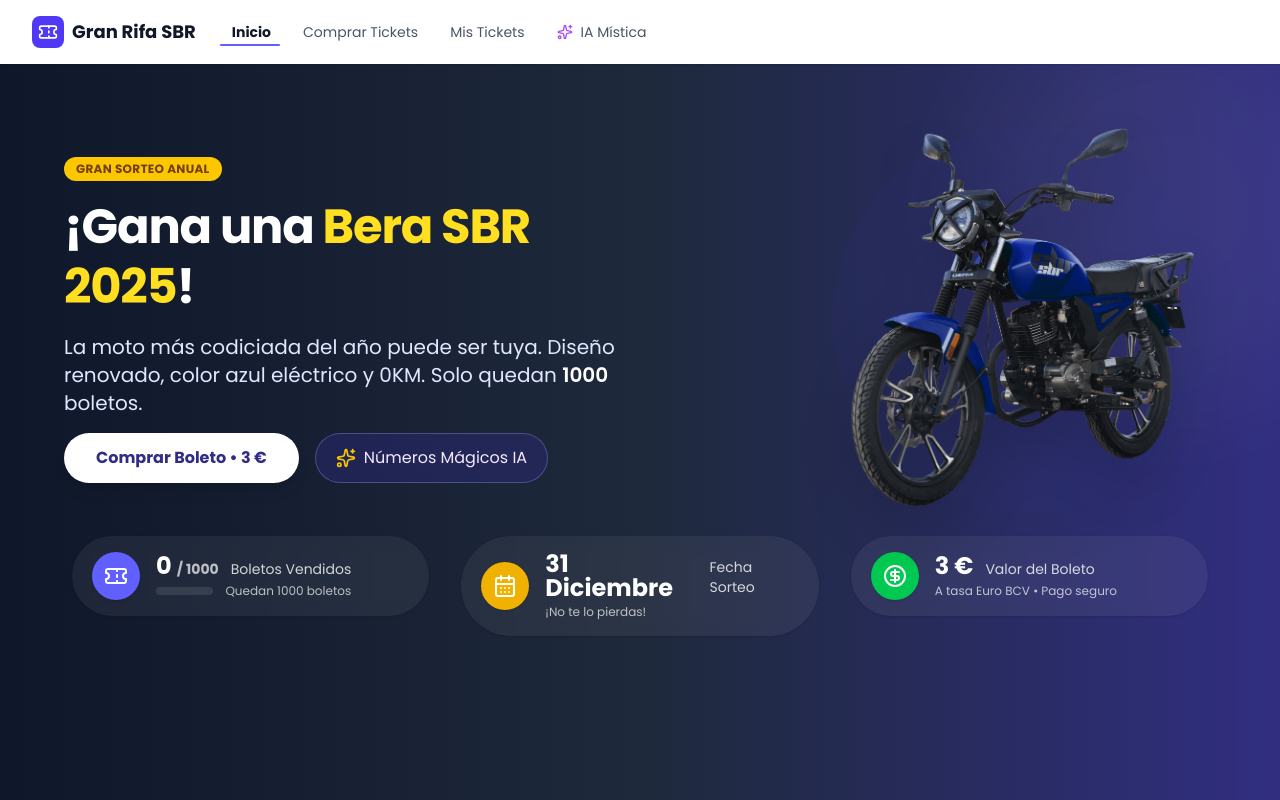
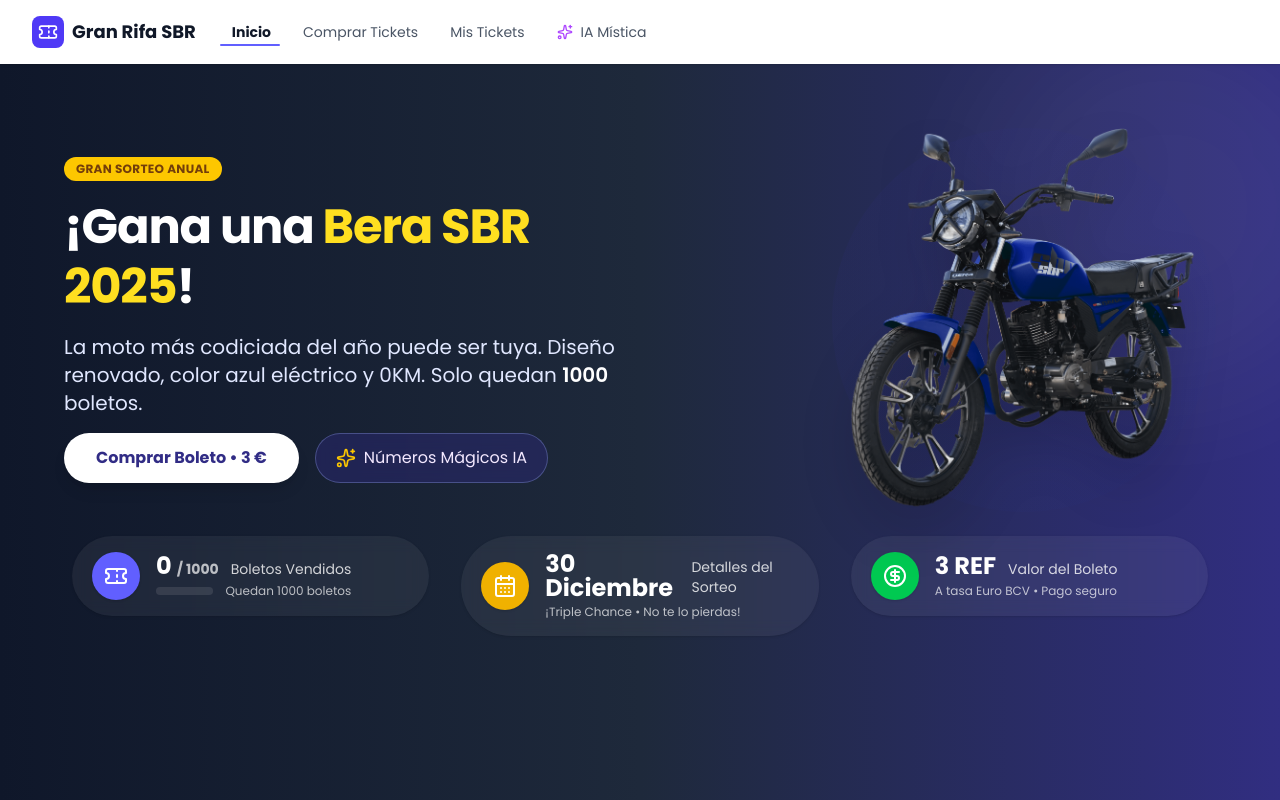
Before and after one commit to WafflesMeller/rifa-inju--2025, a React (Vite) app: page / in a window 1280 px wide. Shown: the top 800 px of the page. Built offline with nearby package versions, Linux system fonts and the light colour scheme; no server answers; the database is empty.

Commit message:
Actualizando detalles del sorteo

```diff
--- a/src/page/HomePage.jsx
+++ b/src/page/HomePage.jsx
@@ -117,18 +117,18 @@ const HomePage = ({ TICKET_PRICE, setActiveTab, totalSold, totalTickets }) => {
 
                     <div className="px-2">
                       <StatCounter
-                        title="Fecha Sorteo"
-                        value="31 Diciembre"
+                        title="Detalles del Sorteo"
+                        value="30 Diciembre"
                         icon={CalendarDays}
                         color="bg-yellow-500"
-                        hint="¡No te lo pierdas!"
+                        hint="¡Triple Chance • No te lo pierdas!"
                       />
                     </div>
 
                     <div className="px-2">
                       <StatCounter
                         title="Valor del Boleto"
-                        value={`${TICKET_PRICE} €`}
+                        value={`${TICKET_PRICE} REF`}
                         icon={CircleDollarSign}
                         color="bg-green-500"
                         hint="A tasa Euro BCV • Pago seguro"
```
